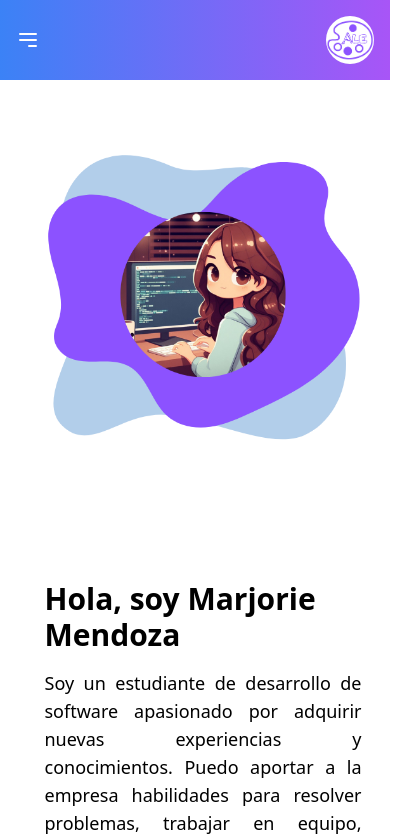
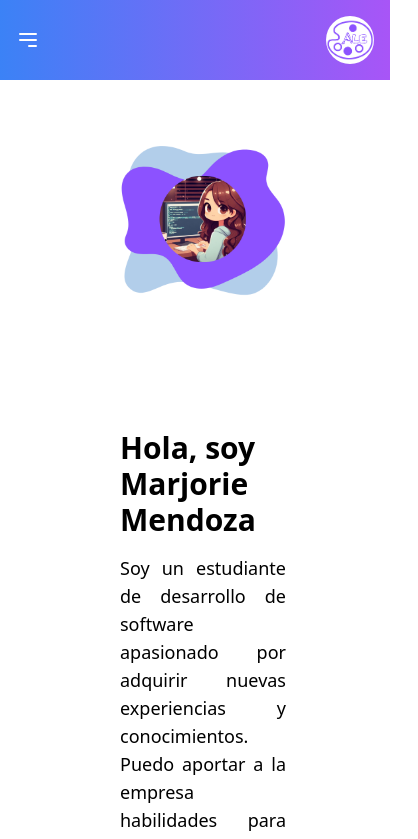
Before and after one commit to marjoriemendoza/Portafolio, a Vue app: page / in a window 390 px wide. Shown: the top 839 px of the page, 418 px wide, since content can reach past the window. Built offline with nearby package versions, Linux system fonts and the light colour scheme.

Commit message:
weight navbar

```diff
--- a/src/components/Home/Home.vue
+++ b/src/components/Home/Home.vue
@@ -1,7 +1,7 @@
 <template>
   <div>
-    <Navbar class="w-screen"></Navbar>
-    <div class="min-h-screen flex items-center justify-center">
+    <Navbar></Navbar>
+    <div >
       <div class="p-14 lg:grid grid-cols-2 gap-6 ml-16 mx-12 max-w-gd">
 
         <!-- Imagen redonda a la izquierda -->
--- a/src/components/Navbar.vue
+++ b/src/components/Navbar.vue
@@ -1,7 +1,7 @@
 <template>
     <div>
       <!-- Navbar para pantallas grandes -->
-      <nav class="bg-gradient-to-r from-blue-500 to-purple-500 p-4 text-white hidden md:flex items-center w-screen">
+      <nav class="bg-gradient-to-r from-blue-500 to-purple-500 p-4 text-white hidden md:flex items-center">
         <!-- Lista de enlaces -->
         <ul class="flex space-x-4 font-bold text-xl">
           <div class="group">
```
